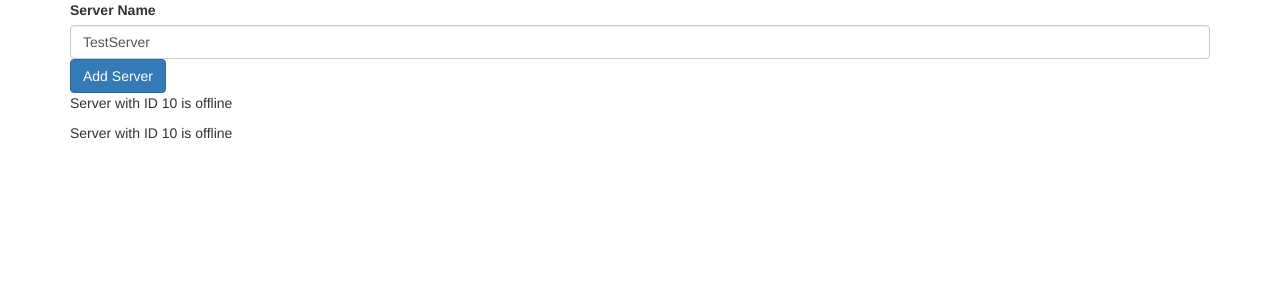
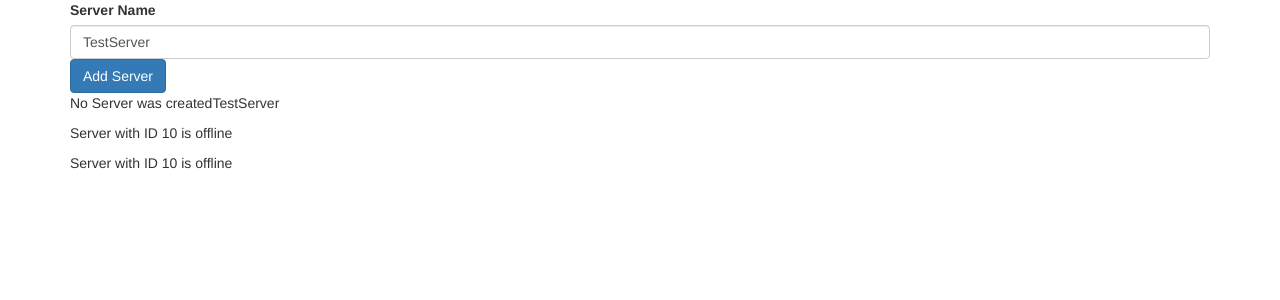
Before and after one commit to WebDevJasonCameron/LearningWebDev_ANGULAR, an Angular app in the folder my-first-app/: page / in a window 1280 px wide. Shown: the top 300 px of the page. Built offline with nearby package versions, Linux system fonts and the light colour scheme.

Commit message:
*ngIf statement with an else tag... <ng-template #var>

```diff
--- a/my-first-app/src/app/servers/servers.component.html
+++ b/my-first-app/src/app/servers/servers.component.html
@@ -13,6 +13,9 @@
     Add Server
 </button>
 
-<p *ngIf="serverCreated" >Server was created, server name is {{ serverName }} </p>
+<p *ngIf="serverCreated; else noServer" >Server was created, server name is {{ serverName }} </p>
+<ng-template #noServer >
+  <p>No Server was created{{ serverName }}</p>
+</ng-template>
 <app-server></app-server>
 <app-server></app-server>
```
